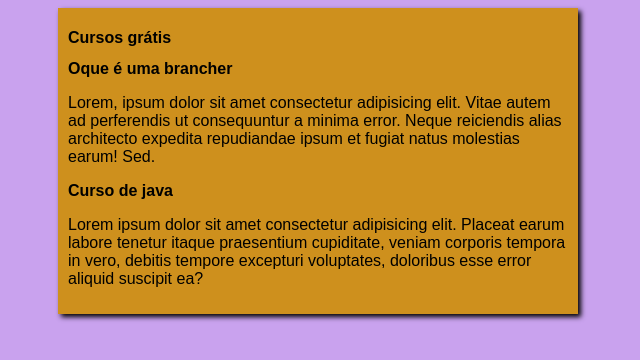
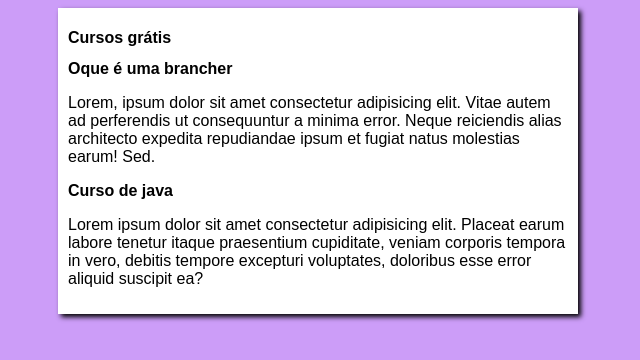
Before and after one commit to garobiel/projeto_site, a plain HTML site: page index.html in a window 1280 px wide. Shown: the whole page, without its empty margins (322-962 px from the left). Drawn offline with Linux system fonts and the light colour scheme; files that its build step writes are made by us from their sources.

Commit message:
Update style.css

```diff
--- a/estilos/style.css
+++ b/estilos/style.css
@@ -4,12 +4,12 @@
 
 }
 body {
-    background-color: rgb(201, 162, 238);
+    background-color: rgb(204, 157, 248);
 
 }
 
 main {
-    background-color: rgb(206, 144, 29);
+    background-color: white;
     width: 500px;
     margin: auto;
     padding: 10px;
```
